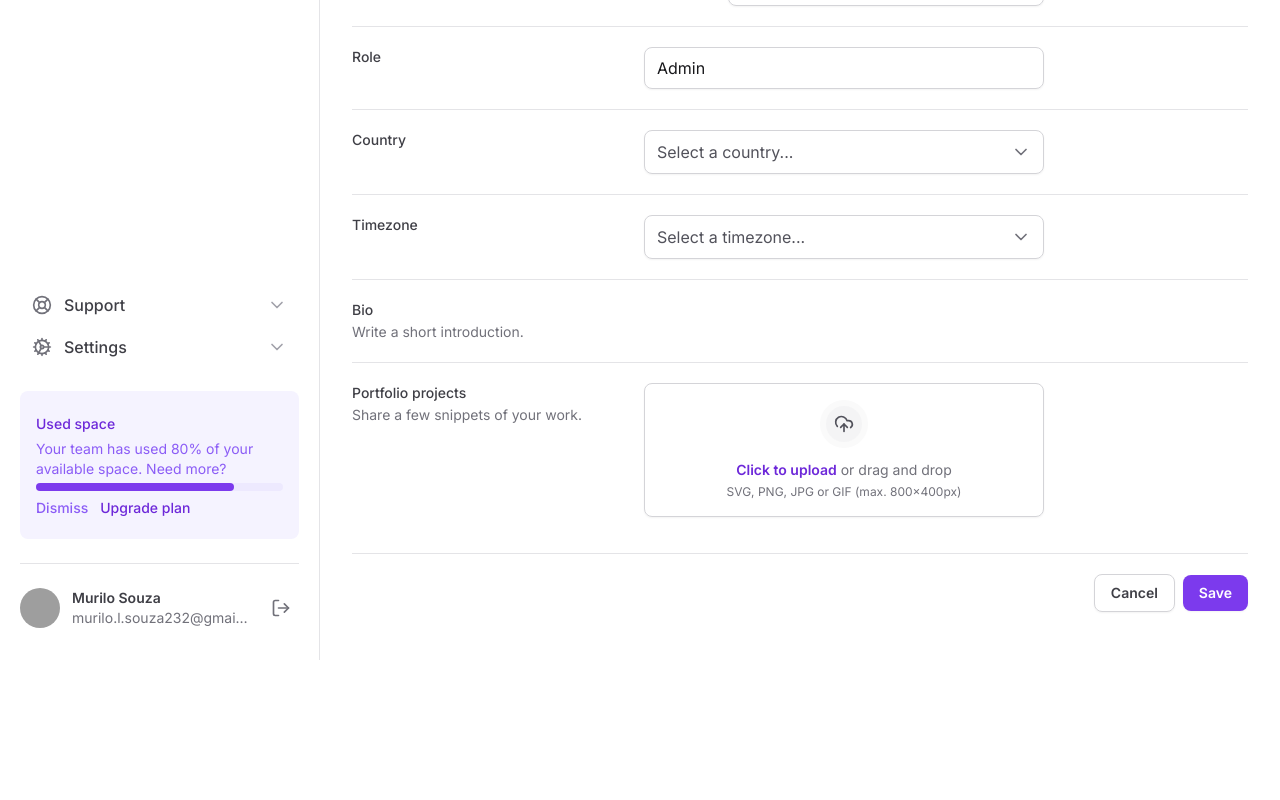
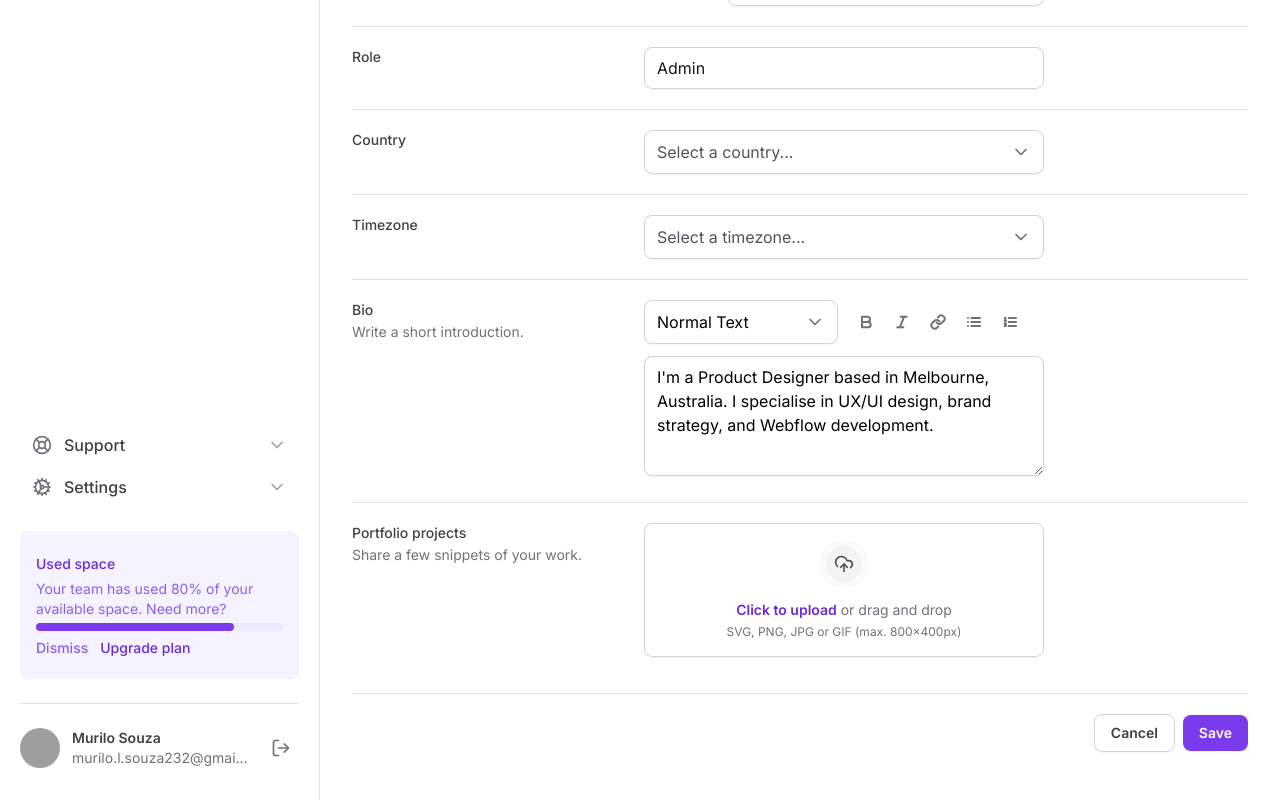
Before and after one commit to murilo-souza/Tailwind-Web-NextJs, a Next.js app: page / in a window 1280 px wide. Shown: the part 544-1344 px from the top of the page. Before the commit the page ends 1204 px from the top, so only its background shows below. Built offline with nearby package versions, Linux system fonts and the light colour scheme; grey boxes are pictures that could not be loaded.

Commit message:
feat: add textarea component

```diff
--- a/src/app/page.tsx
+++ b/src/app/page.tsx
@@ -1,9 +1,10 @@
 import { SettingsTabs } from '@/components/SettingsTabs'
 import * as Input from '@/components/Input'
-import { Mail } from 'lucide-react'
+import { Bold, Italic, Link, List, ListOrdered, Mail } from 'lucide-react'
 import * as FileInput from '@/components/Form/FileInput'
 import { Select } from '@/components/Form/Select'
 import { SelectItem } from '@/components/Form/Select/SelectItem'
+import { Textarea } from '@/components/Form/Textarea'
 
 export default function Home() {
   return (
@@ -143,7 +144,50 @@ export default function Home() {
                 Write a short introduction.
               </span>
             </label>
-            <div></div>
+            <div className="space-y-3">
+              <div className="grid grid-cols-2 gap-3">
+                <Select placeholder="" defaultValue="normal">
+                  <SelectItem value="normal" text="Normal Text" />
+                  <SelectItem value="md" text="Markdown" />
+                </Select>
+                <div className="flex items-center gap-1">
+                  <button
+                    type="button"
+                    className="rounded-md p-2 hover:bg-zinc-100"
+                  >
+                    <Bold className="h-4 w-4 text-zinc-500" strokeWidth={3} />
+                  </button>
+                  <button
+                    type="button"
+                    className="rounded-md p-2 hover:bg-zinc-100"
+                  >
+                    <Italic className="h-4 w-4 text-zinc-500" strokeWidth={3} />
+                  </button>
+                  <button
+                    type="button"
+                    className="rounded-md p-2 hover:bg-zinc-100"
+                  >
+                    <Link className="h-4 w-4 text-zinc-500" strokeWidth={3} />
+                  </button>
+                  <button
+                    type="button"
+                    className="rounded-md p-2 hover:bg-zinc-100"
+                  >
+                    <List className="h-4 w-4 text-zinc-500" strokeWidth={3} />
+                  </button>
+                  <button
+                    type="button"
+                    className="rounded-md p-2 hover:bg-zinc-100"
+                  >
+                    <ListOrdered
+                      className="h-4 w-4 text-zinc-500"
+                      strokeWidth={3}
+                    />
+                  </button>
+                </div>
+              </div>
+              <Textarea defaultValue="I'm a Product Designer based in Melbourne, Australia. I specialise in UX/UI design, brand strategy, and Webflow development." />
+            </div>
           </div>
 
           <div className="grid grid-cols-form gap-3 pt-5">
--- /dev/null
+++ b/src/components/Form/Textarea.tsx
@@ -0,0 +1,13 @@
+import { ComponentProps } from 'react'
+
+interface TextareaProps extends ComponentProps<'textarea'> {}
+
+export function Textarea(props: TextareaProps) {
+  return (
+    <textarea
+      id="bio"
+      className="min-h-[120px] w-full resize-y rounded-lg border border-zinc-300 px-3 py-2 shadow-sm"
+      {...props}
+    />
+  )
+}
```
